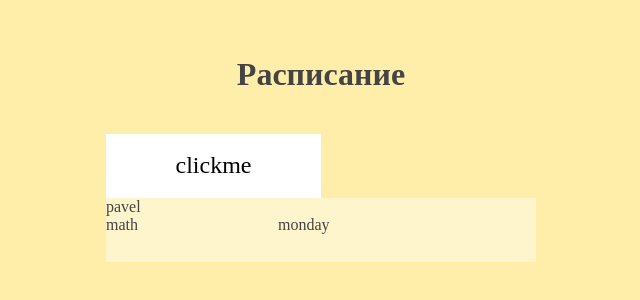
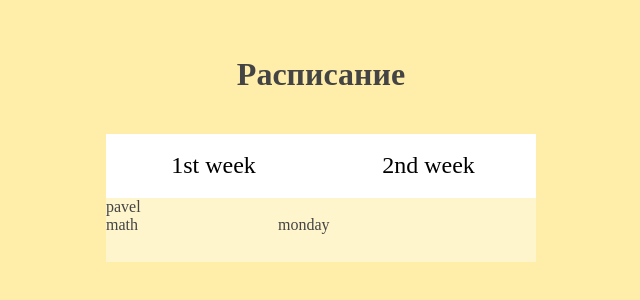
Before and after one commit to pavbox/university_amm_web, a React app in the folder app/frontend/: page / in a window 1280 px wide. Shown: the part 242-542 px from the top of the page, without its empty margins (319-959 px from the left). Built offline with nearby package versions, Linux system fonts and the light colour scheme.

Commit message:
added styles for top buttons

```diff
--- a/app/frontend/src/components/Table/Table.jsx
+++ b/app/frontend/src/components/Table/Table.jsx
@@ -14,7 +14,8 @@ class Table extends React.PureComponent {
     const { rowItem } = this.props;
     return (
       <div className="table">
-        <TableButton />
+        <TableButton value="1st week" />
+        <TableButton value="2nd week" />
         <TableRow name={rowItem.name} subject={rowItem.subject} time={rowItem.time} />
       </div>
     );
--- a/app/frontend/src/components/TableButton/TableButton.jsx
+++ b/app/frontend/src/components/TableButton/TableButton.jsx
@@ -1,11 +1,19 @@
 
 import React from 'react';
+import PropTypes from 'prop-types';
 import './TableButton.styl';
+
+const propTypes = {
+  value: PropTypes.string.isRequired,
+};
 
 class TableButton extends React.PureComponent {
   render() {
-    return <button type="button" className="table__button">clickme</button>;
+    const { value } = this.props;
+    return <button type="button" className="table__button">{value}</button>;
   }
 }
 
+TableButton.propTypes = propTypes;
+
 export default TableButton;
```
